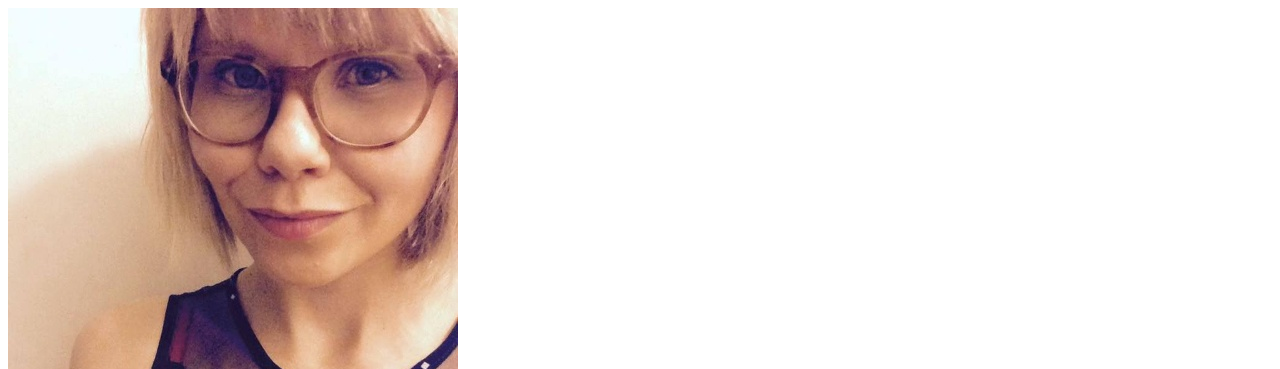
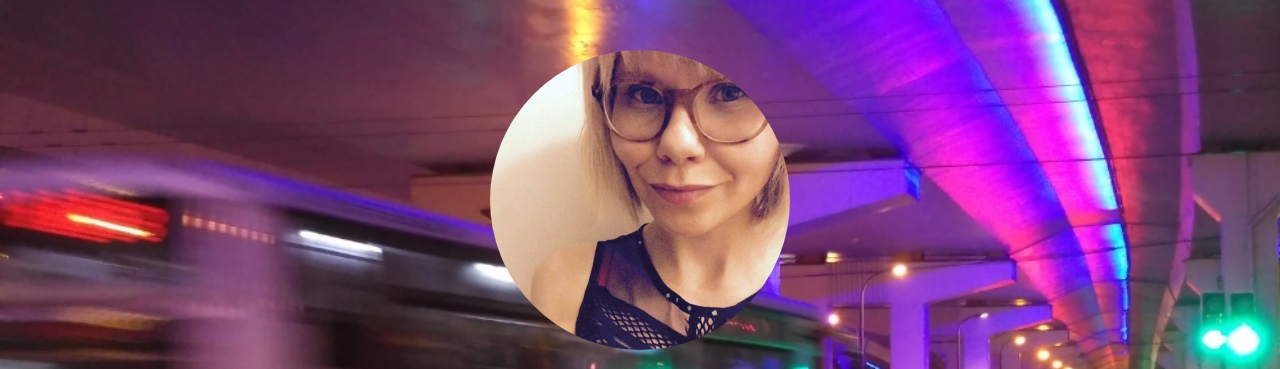
Before and after one commit to sinisuvanto/sinisuvanto.com, a plain HTML site: page index.html in a window 1280 px wide. Shown: the top 369 px of the page. Drawn offline with Linux system fonts and the light colour scheme.

Commit message:
header styling

```diff
--- a/index.html
+++ b/index.html
@@ -7,8 +7,8 @@
   </head>
   <body>
     <main>
-      <header>
-        <img src="profile-picture.jpg" alt="Profile picture of Sini Suvanto"/>
+      <header class="site-header">
+        <img src="profile-picture.jpg" class="profile-picture" alt="Profile picture of Sini Suvanto"/>
         <h1>Sini Suvanto</h1>
       </header>
       <section>
--- a/main.css
+++ b/main.css
@@ -1,3 +1,26 @@
+html,
+body {
+  margin: 0;
+  padding: 0;
+}
+
 body {
   font-family: sans-serif;
 }
+
+.site-header {
+  text-align: center;
+  color: rgb(255,255,255);
+  background-color: rgb(98,42,188);
+  background-image: url("header.jpg");
+  background-repeat: no-repeat;
+  background-position: 50% 50%;
+  background-size: cover;
+  padding-top: 50px;
+  padding-bottom: 75px;
+}
+
+.profile-picture {
+  width: 300px;
+  border-radius: 50%;
+}
```
Also changed, not shown: header.jpg (added).
